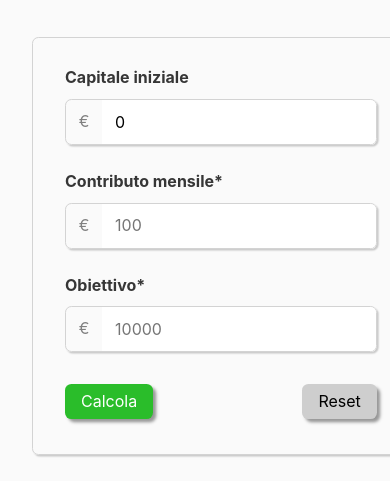
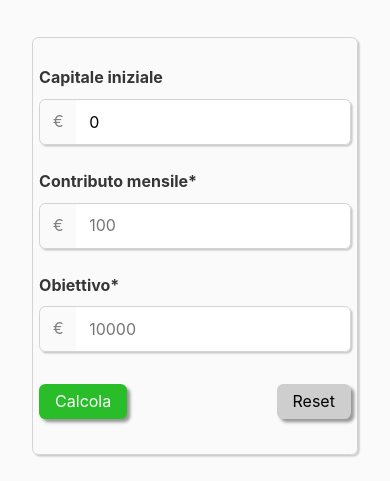
Before and after one commit to cdomizi/savings-plan-calculator, a website with bundled scripts: page index.html in a window 390 px wide. Shown: the part 133-614 px from the top of the page. Built offline with nearby package versions, Linux system fonts and the light colour scheme.

Commit message:
fix content centering on mobile

```diff
--- a/css/styles.css
+++ b/css/styles.css
@@ -30,10 +30,10 @@ main {
   border-radius: 0.4rem;
   padding: 1.2rem 2rem;
   margin: auto;
-  max-width: -webkit-fit-content;
-  max-width: -moz-fit-content;
-  max-width: fit-content;
   box-shadow: 0.1rem 0.1rem 0.1rem 0rem var(--shadow-light);
+  display: flex;
+  justify-content: center;
+  width: 100%;
 }
 
 .form-field {
@@ -109,6 +109,8 @@ main {
 
   #form-section {
     margin: 0;
+    display: block;
+    width: inherit;
   }
 }
 
```
